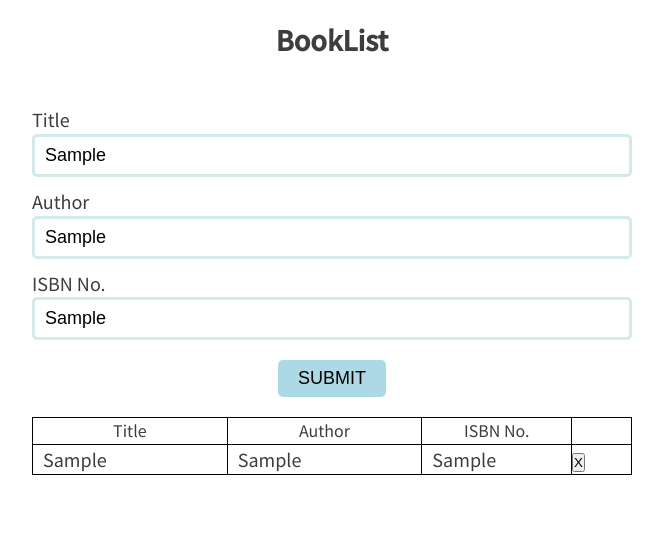
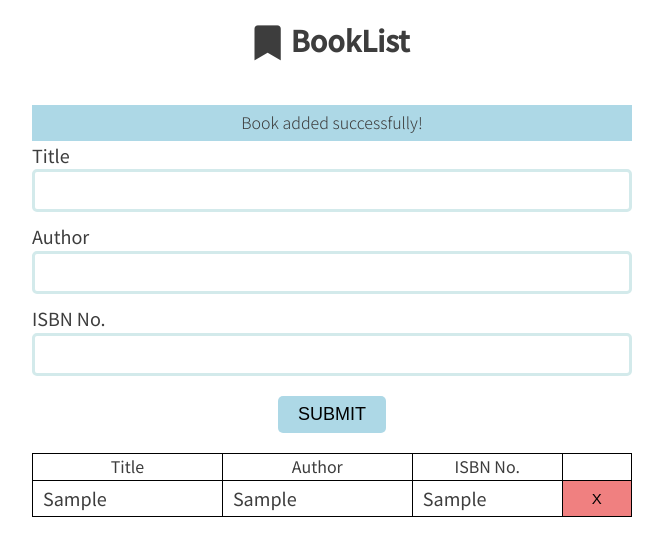
Before and after one commit to bibmode/BookList-App, a plain HTML site: page index.html in a window 1280 px wide. Both pictures are taken after typing "Sample", "Sample", "Sample" into the empty fields and a click on the input 639 px from the left and 378 px from the top of the page. Shown: the whole page, without its empty margins (308-971 px from the left). Drawn offline with Linux system fonts and the light colour scheme.

Commit message:
last commit

```diff
--- a/app.js
+++ b/app.js
@@ -28,6 +28,7 @@ class Book {
   }
 }
 
+//ui class
 class UI {
   static deleteBook(isbn) {
     //delete book on click
@@ -58,24 +59,38 @@ class UI {
     newBook.addBookToTable();
     this.deleteBook(formISBN);
   }
+
+  static showError() {
+    const errMsg = document.querySelector(".message__error");
+
+    errMsg.style.display = "block";
+
+    setTimeout(() => (errMsg.style.display = "none"), 3000);
+  }
+
+  static showSuccess() {
+    const successMsg = document.querySelector(".message__success");
+
+    successMsg.style.display = "block";
+
+    setTimeout(() => (successMsg.style.display = "none"), 3000);
+  }
 }
 
+//storage class
 class Storage {
   static storeNewBook(books) {
-    console.log(books);
     localStorage.setItem("books", JSON.stringify(books));
   }
 
   static showBooks() {
     const storedBooks = JSON.parse(localStorage.getItem("books"));
-    console.log(storedBooks);
+
     storedBooks.forEach((book) => {
       UI.instantiateBook(book.title, book.author, book.isbn);
     });
   }
 }
-
-//fill out form and create new book object
 
 //show stored books on reload
 document.addEventListener("DOMContentLoaded", () => {
@@ -85,17 +100,22 @@ document.addEventListener("DOMContentLoaded", () => {
 //click submit to add details to table
 submitBtn.addEventListener("click", (e) => {
   e.preventDefault();
-  const formTitle = document.querySelector("#title").value;
-  const formAuthor = document.querySelector("#author").value;
-  const formISBN = document.querySelector("#isbn").value;
+  const formTitle = document.querySelector("#title");
+  const formAuthor = document.querySelector("#author");
+  const formISBN = document.querySelector("#isbn");
 
   if (
-    formTitle.trim() !== "" &&
-    formAuthor.trim() !== "" &&
-    formISBN.trim() !== ""
+    formTitle.value.trim() !== "" &&
+    formAuthor.value.trim() !== "" &&
+    formISBN.value.trim() !== ""
   ) {
-    UI.instantiateBook(formTitle, formAuthor, formISBN);
-  } else alert("Fill in all fields!");
+    UI.instantiateBook(formTitle.value, formAuthor.value, formISBN.value);
+    UI.showSuccess();
+
+    formTitle.value = "";
+    formAuthor.value = "";
+    formISBN.value = "";
+  } else {
+    UI.showError();
+  }
 });
-
-//save to local storage
--- a/index.html
+++ b/index.html
@@ -4,21 +4,39 @@
     <meta charset="UTF-8" />
     <meta http-equiv="X-UA-Compatible" content="IE=edge" />
     <meta name="viewport" content="width=device-width, initial-scale=1.0" />
+
+    <link
+      rel="stylesheet"
+      href="https://use.fontawesome.com/releases/v5.15.4/css/all.css"
+      integrity="sha384-DyZ88mC6Up2uqS4h/KRgHuoeGwBcD4Ng9SiP4dIRy0EXTlnuz47vAwmeGwVChigm"
+      crossorigin="anonymous"
+    />
+
     <link rel="preconnect" href="https://fonts.googleapis.com" />
     <link rel="preconnect" href="https://fonts.gstatic.com" crossorigin />
     <link
       href="https://fonts.googleapis.com/css2?family=Noto+Sans+JP:wght@300;400;500&display=swap"
       rel="stylesheet"
     />
+
     <link rel="stylesheet" href="sass/main.css" />
     <title>BookList</title>
   </head>
   <body>
     <nav class="nav">
+      <i class="fas fa-bookmark nav__icon"></i>
       <h1 class="nav__title">BookList</h1>
     </nav>
 
     <div class="container">
+      <div class="message message__error">
+        <h3 class="message__text">Fill in all fields!</h3>
+      </div>
+
+      <div class="message message__success">
+        <h3 class="message__text">Book added successfully!</h3>
+      </div>
+
       <form class="form">
         <label for="title" class="label__title form__label">Title</label>
         <input type="text" id="title" class="input__title form__input" />
--- a/sass/_base.scss
+++ b/sass/_base.scss
@@ -20,7 +20,7 @@ body {
 
 .nav {
   height: 8rem;
-  font-size: 1.8rem;
+  font-size: 1.9rem;
   display: flex;
   justify-content: center;
   align-items: center;
@@ -30,4 +30,8 @@ body {
   width: 600px;
   margin: 2.5rem auto;
   font-size: 1.8rem;
+
+  @include respond(tablet) {
+    width: 90%;
+  }
 }
--- a/sass/_components.scss
+++ b/sass/_components.scss
@@ -1,3 +1,11 @@
+.nav {
+  &__icon {
+    font-size: 3.5rem;
+    margin-right: 1rem;
+    margin-top: 0.5rem;
+  }
+}
+
 .form {
   display: flex;
   flex-direction: column;
@@ -24,6 +32,7 @@
     border-radius: 5px;
 
     text-transform: uppercase;
+    cursor: pointer;
   }
 }
 
@@ -39,10 +48,6 @@
 
     &--isbn {
       width: 25%;
-    }
-
-    &--delete {
-      width: 10%;
     }
   }
 
@@ -65,12 +70,38 @@ td {
   border: 1px solid black;
 }
 
-#delete-data__btn {
+#delete-data {
+  background-color: lightcoral;
+}
+
+.delete {
   width: 100%;
-  padding: 0.5rem 0;
+  font-size: 1.5rem;
+  padding: 0.9rem 1rem;
+  border: none;
   outline: none;
-  border: none;
-  font-family: inherit;
-  font-size: 1.8rem;
-  color: currentColor;
+  border-radius: none;
+  background-color: lightcoral;
+  cursor: pointer;
 }
+
+.message {
+  text-align: center;
+  width: 100%;
+  padding: 0.5rem;
+
+  &__error {
+    background-color: lightcoral;
+    display: none;
+  }
+
+  &__success {
+    background-color: lightblue;
+    display: none;
+  }
+
+  &__text {
+    font-size: 1.6rem;
+    font-weight: 300;
+  }
+}
--- a/sass/_tools.scss
+++ b/sass/_tools.scss
@@ -0,0 +1,7 @@
+@mixin respond($breakpoint) {
+  @if $breakpoint == tablet {
+    @media (max-width: 40.81em) {
+      @content;
+    }
+  }
+}
```
Also changed, not shown: sass/main.css, 1 other file.
